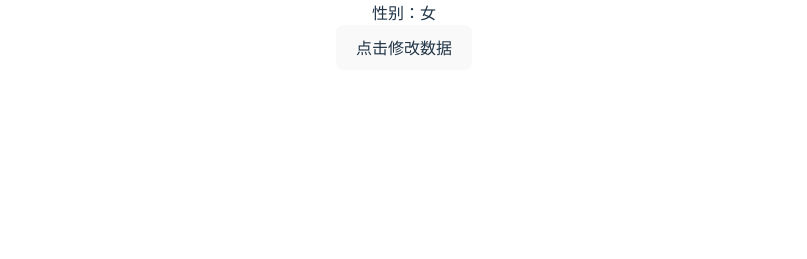
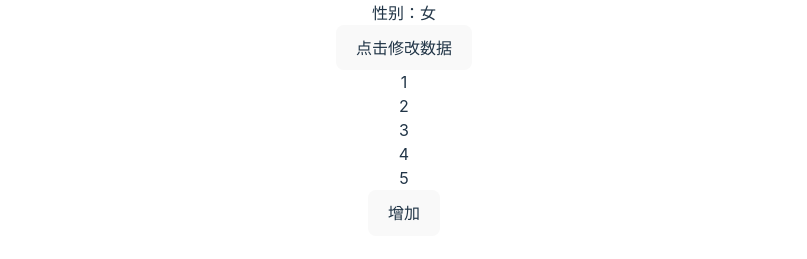
Before and after one commit to hhhhhhjs/react-learning, a React (Vite) app: page / in a window 1280 px wide. Shown: the part 831-1090 px from the top of the page, without its empty margins (236-1043 px from the left). Before the commit the page ends 933 px from the top, so only its background shows below. Built offline with nearby package versions, Linux system fonts and the light colour scheme.

Commit message:
feat:数组使用 state

```diff
--- a/src/App.tsx
+++ b/src/App.tsx
@@ -9,13 +9,13 @@ import { Counter2 } from './views/Snapshot'
 import { Updateobj } from './views/updateobj'
 import { Selfobj } from './views/updateobjtwo'
 import { Immerobj } from './views/updateobjtwo'
+import { ArrayList } from './views/array'
 
 function App() {
 
 
   return (
     <>
-
       <Hello></Hello>
       <Getname name="张三" age={20} hobby='水果'></Getname>
       <div>
@@ -32,6 +32,7 @@ function App() {
       <Updateobj></Updateobj>
       <Selfobj></Selfobj>
       <Immerobj></Immerobj>
+      <ArrayList></ArrayList>
     </>
   )
 }
--- /dev/null
+++ b/src/views/array.tsx
@@ -0,0 +1,38 @@
+import { useState } from "react";
+
+// 数组使用 usestate
+
+// 简单使用,同样不可更改原数组
+export const ArrayList = () => {
+    const [list, setlist] = useState<Array<number>>([1, 2, 3, 4, 5]);
+    // 在数组中增加一条数据
+    const add = () => {
+        setlist([
+            ...list,
+            6
+        ])
+    }
+    return (
+        <>
+            <ul>
+                {
+                    list.map((item, index) => {
+                        return (
+                            <li key={index}>{item}</li>
+                        )
+                    })
+                }
+            </ul>
+            <button onClick={add}>增加</button>
+        </>
+    )
+}
+
+/**
+ * 由于在 react 中不能直接修改原数组，所以需要返回一个新的数组
+ * 想要实现响应式的数组增删改查：使用最多的就是 map 和 filter 方法
+ * 增：使用 ...扩展运算符,然后直接在新的数组中直接增加相应的元素即可， 如果是插入元素，使用 slice 方法进行插入
+ * 删: 使用 filter 进行过滤
+ *
+ *
+ */
```
Also changed, not shown: 1 other file (tests, documents, lock files or other folders).
